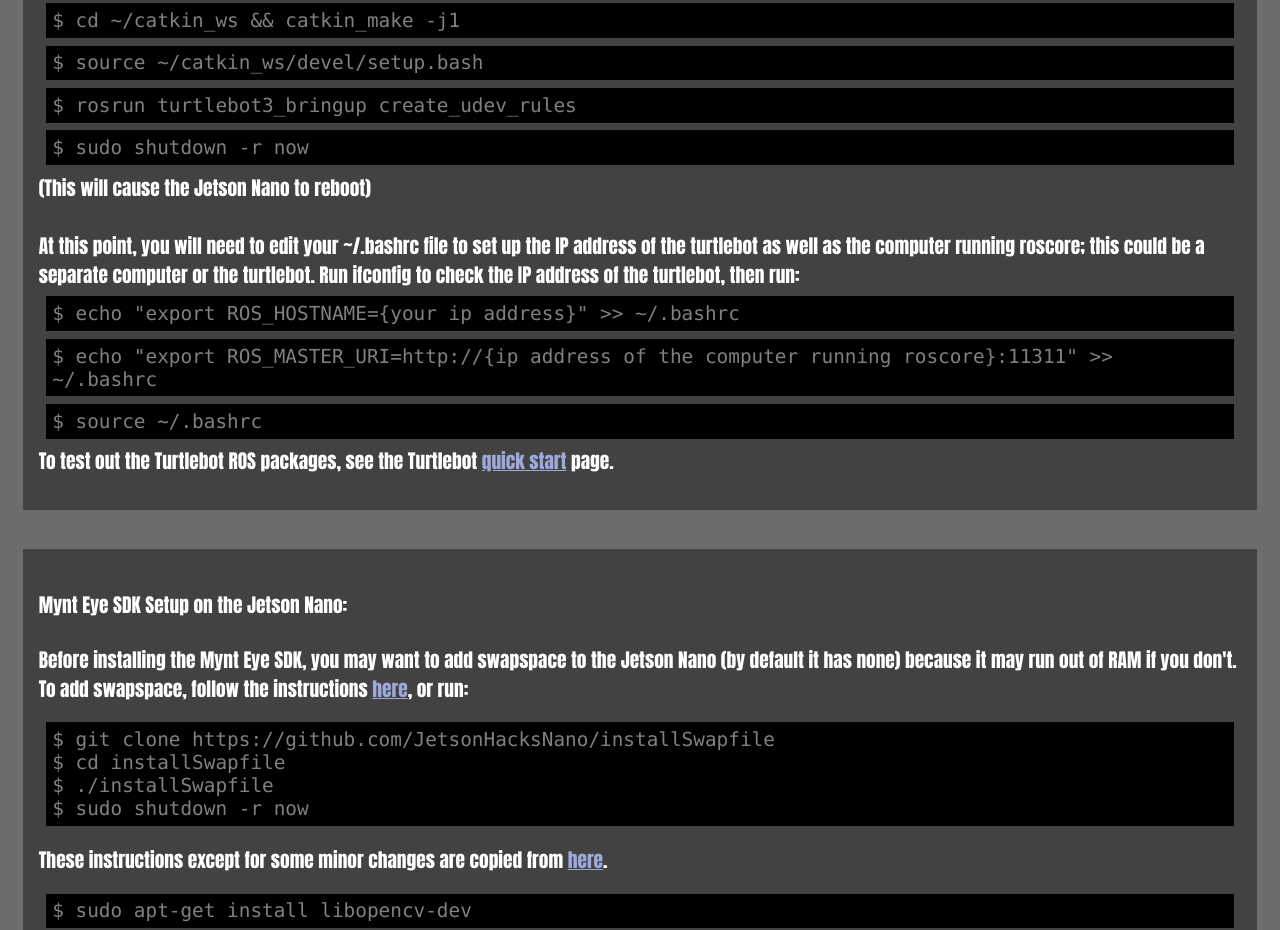
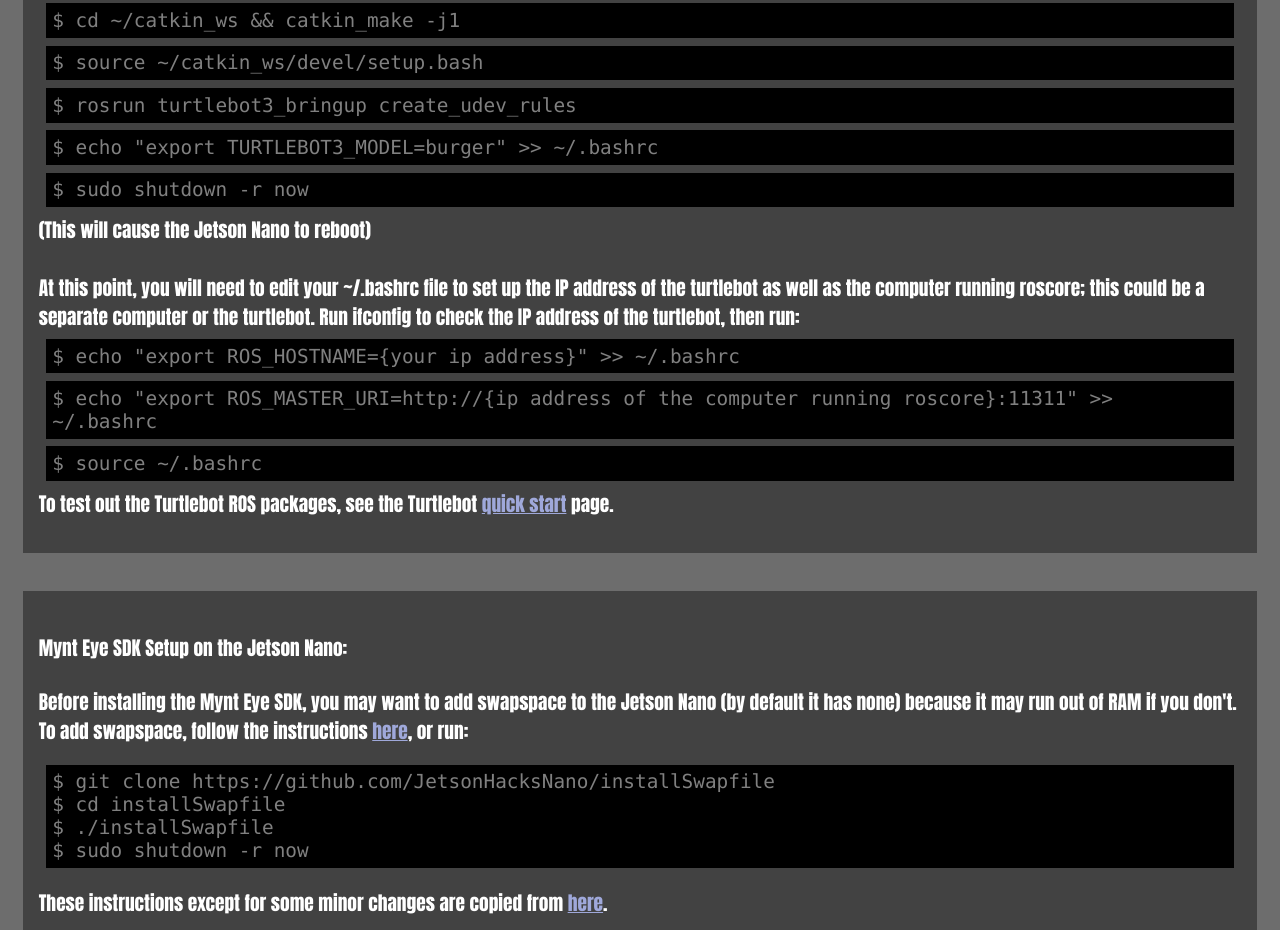
Before and after one commit to dariusjlukas/turtlebotDocumentation, a plain HTML site: page jetsonSetup.html in a window 1280 px wide. Shown: the part 2617-3547 px from the top of the page. Drawn offline with nearby package versions, Linux system fonts and the light colour scheme.

Commit message:
added turtlebot3_model environment variable setting

```diff
--- a/jetsonSetup.html
+++ b/jetsonSetup.html
@@ -163,6 +163,9 @@
                         $ rosrun turtlebot3_bringup create_udev_rules
                     </div>
                     <div class="cmd">
+                        $ echo "export TURTLEBOT3_MODEL=burger" >> ~/.bashrc
+                    </div>
+                    <div class="cmd">
                         $ sudo shutdown -r now
                     </div>
                     (This will cause the Jetson Nano to reboot)<br><br>
```
